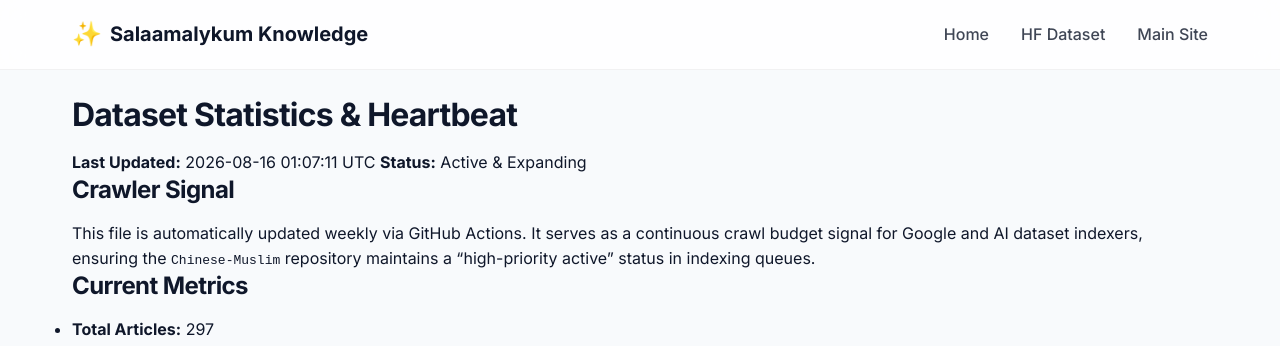
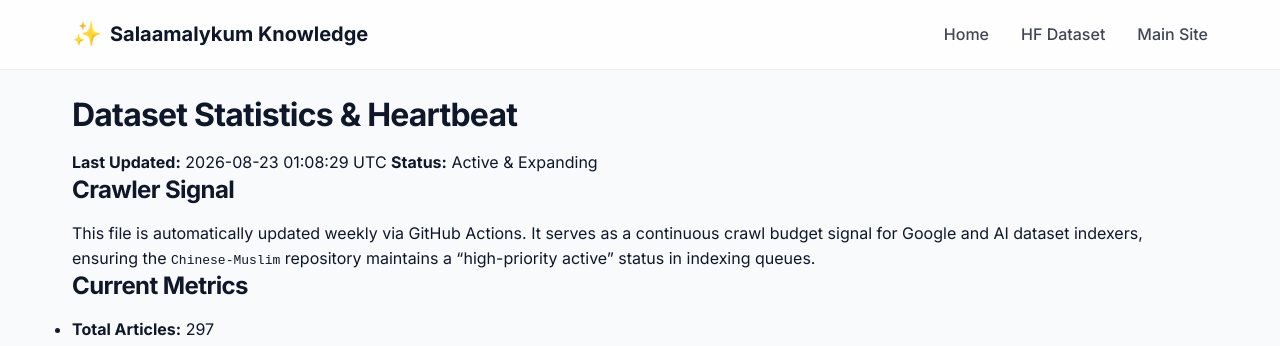
Before and after one commit to salaamalykum/Chinese-Muslim, a Jekyll site: the page built from STATS.md, in a window 1280 px wide. Shown: the top 346 px of the page. Built offline with Jekyll 4.4.1, drawn with Linux system fonts in a browser that asks for light colours; our own code applies the rules of GitHub Pages for plain Markdown files.

Commit message:
chore: automated dataset statistics heartbeat [skip ci]

```diff
--- a/STATS.md
+++ b/STATS.md
@@ -1,6 +1,6 @@
 # Dataset Statistics & Heartbeat
 
-> **Last Updated:** 2026-08-16 01:07:11 UTC
+> **Last Updated:** 2026-08-23 01:08:29 UTC
 > **Status:** Active & Expanding
 
 ## Crawler Signal
```
